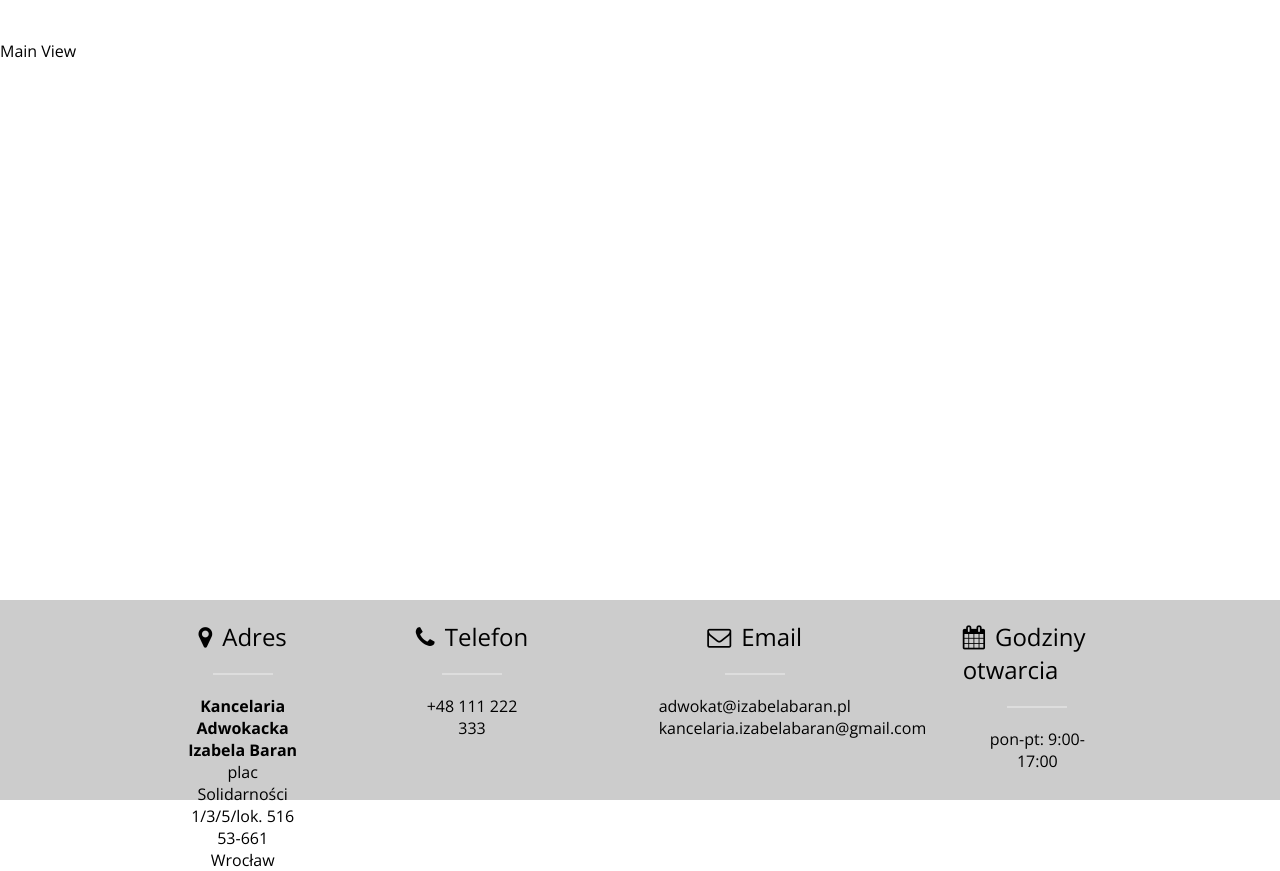
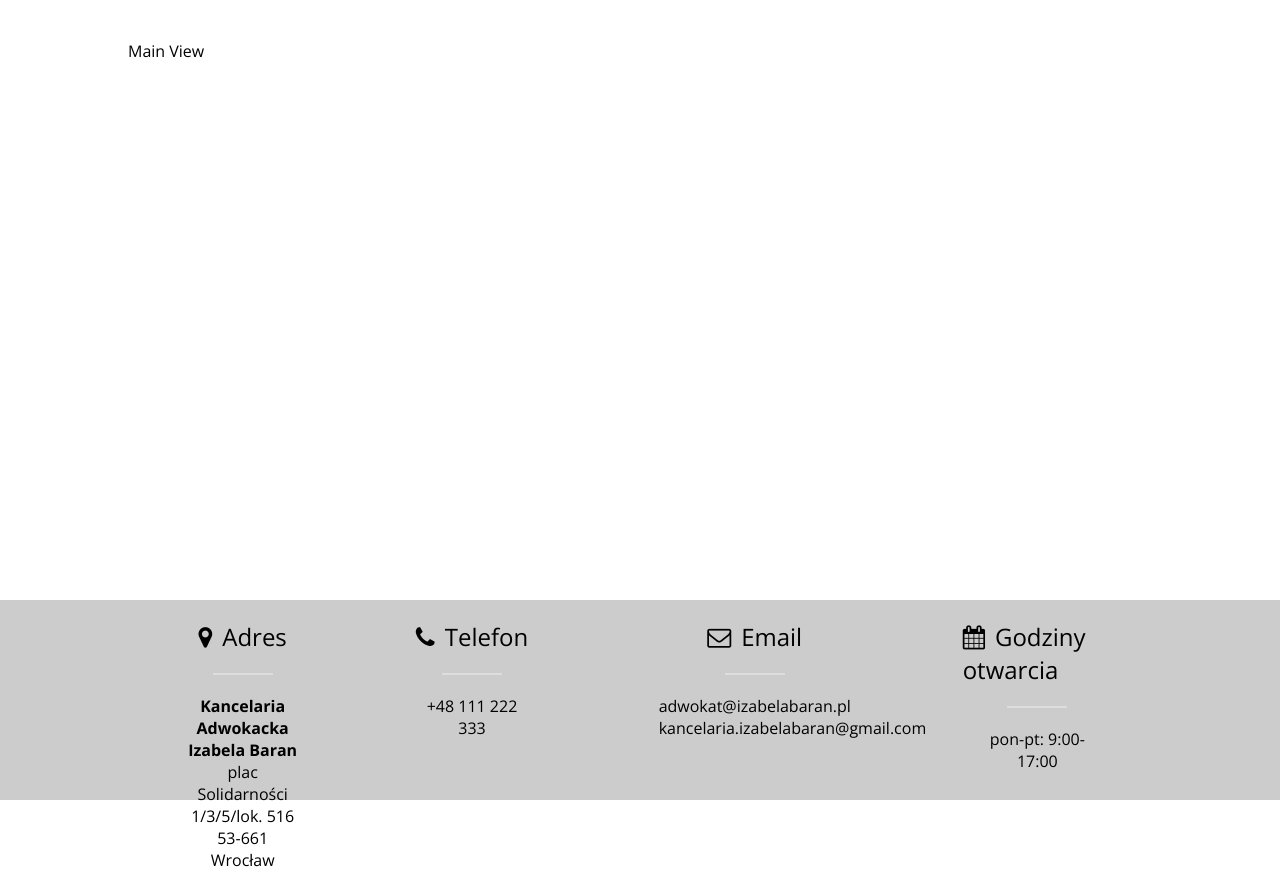
Before and after one commit to BartoszBartlomiej/Law_firm_2.0, a React (Create React App) app: page / in a window 1280 px wide. Built offline with nearby package versions, Linux system fonts and the light colour scheme.

Commit message:
code fix

```diff
--- a/src/components/Layout/PageContent/index.jsx
+++ b/src/components/Layout/PageContent/index.jsx
@@ -1,3 +1,4 @@
+/* eslint-disable react/destructuring-assignment */
 import React from 'react';
 import './PageContent.scss';
 
--- a/src/components/Layout/index.jsx
+++ b/src/components/Layout/index.jsx
@@ -1,4 +1,5 @@
 import MainContainer from './MainContainer';
 import Footer from './Footer';
+import PageContent from './PageContent';
 
-export { MainContainer, Footer };
+export { MainContainer, Footer, PageContent };
--- a/src/components/Page/Main/index.jsx
+++ b/src/components/Page/Main/index.jsx
@@ -1,11 +1,12 @@
 import React, { Component } from 'react';
+import PageContent from '../../Layout/PageContent';
 
 class Main extends Component {
   render() {
     return (
-      <div>
+      <PageContent>
         Main View
-      </div>
+      </PageContent>
     );
   }
 }
```
